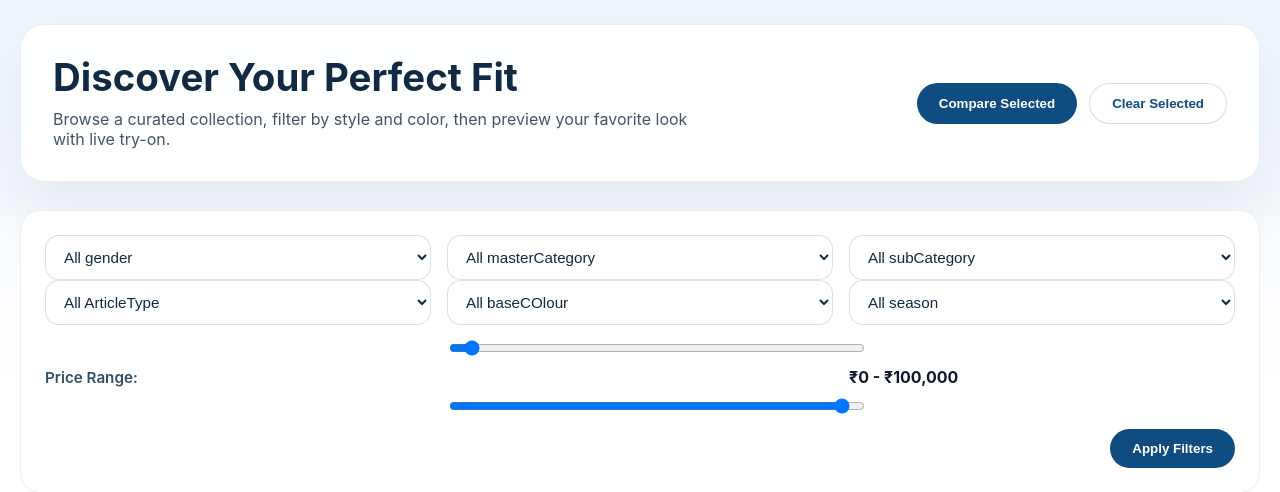
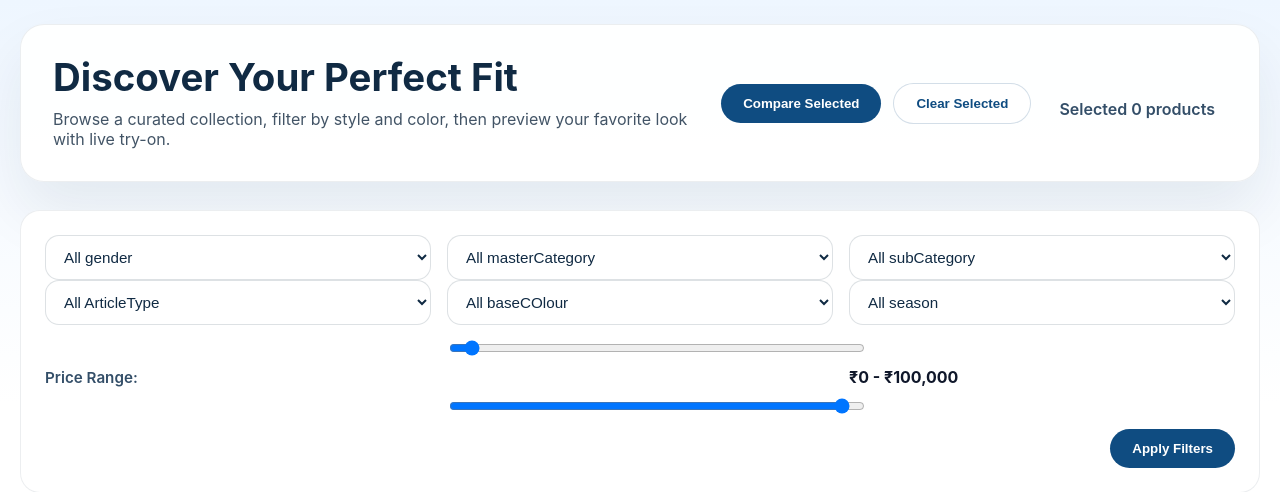
Before and after one commit to varmanishanth90-glitch/AIML_Ecommers_web_app, a Flask app: page / in a window 1280 px wide. Shown: the top 492 px of the page. Run offline with Flask 3, Linux system fonts and the light colour scheme; data that the repository does not hold is empty.

Commit message:
tryon and compare button issue resloved

```diff
--- a/static/style.css
+++ b/static/style.css
@@ -44,6 +44,31 @@ main {
     display: flex;
     gap: 12px;
     flex-wrap: wrap;
+    align-items: center;
+}
+
+.selection-summary {
+    display: flex;
+    flex-wrap: wrap;
+    gap: 12px;
+    align-items: center;
+    margin-top: 12px;
+    color: #334e68;
+    font-weight: 600;
+}
+
+.selected-products-list {
+    display: flex;
+    flex-wrap: wrap;
+    gap: 8px;
+}
+
+.product-chip {
+    background: rgba(15, 75, 129, 0.1);
+    color: #0f4c81;
+    padding: 8px 12px;
+    border-radius: 999px;
+    font-size: 0.9rem;
 }
 
 .hero-button,
--- a/templates/index.html
+++ b/templates/index.html
@@ -12,8 +12,12 @@
                 <p>Browse a curated collection, filter by style and color, then preview your favorite look with live try-on.</p>
             </div>
             <div class="hero-actions">
-                <button class="hero-button" onclick="compareProducts()">Compare Selected</button>
-                <button class="hero-button secondary" onclick="clearSelectedProducts()">Clear Selected</button>
+                <button id="compare-button" type="button" class="hero-button" onclick="compareProducts()">Compare Selected</button>
+                <button type="button" class="hero-button secondary" onclick="clearSelectedProducts()">Clear Selected</button>
+            </div>
+            <div class="selection-summary">
+                <span>Selected <span id="selected-count">0</span> products</span>
+                <div id="selected-products-list" class="selected-products-list"></div>
             </div>
         </section>
 
@@ -199,7 +203,7 @@
                 productMap[p.id] = p;
                 grid.innerHTML += `
                     <div class="product-card">
-                        <input type="checkbox" value="${p.id}" onchange="toggleProduct(this)">
+                        <input type="checkbox" value="${p.id}" onchange="toggleProduct(this)" ${selectedProducts.includes(p.id) ? 'checked' : ''}>
                         <img src="${p.image_url}" alt="${p.productDisplayname}" loading="lazy" decoding="async">
                         <h4>${p.productDisplayname}</h4>
                         <p>₹${p.price}</p>
@@ -216,6 +220,7 @@
                 <span>Page ${page}</span>
                 <button onclick="loadProducts(${page+1})" ${data.products.length < perPage ? 'disabled' : ''}>Next</button>
             `;
+            updateSelectionState();
         }
 
         // Handle product selection
@@ -235,6 +240,7 @@
                 selectedProducts = selectedProducts.filter(id => id !== productId);
                 delete selectedProductsData[productId];
             }
+            updateSelectionState();
         }
 
         function openTryOnModal(productId) {
@@ -311,10 +317,12 @@
             userImage = new Image();
             userImage.onload = () => {
                 const product = productMap[activeTryOnProductId];
-                if (!product) return;
+                if (!product || !product.image_url) {
+                    alert("Unable to find the selected product image. Please try a different item.");
+                    return;
+                }
 
                 productOverlayImage = new Image();
-                productOverlayImage.crossOrigin = "anonymous";
                 productOverlayImage.onload = () => {
                     document.getElementById("tryon-placeholder").style.display = "none";
                     document.getElementById("tryon-preview-panel").style.display = "block";
@@ -344,6 +352,7 @@
             selectedProducts = [];
             selectedProductsData = {};
             document.querySelectorAll('#product-grid input[type="checkbox"]').forEach(cb => cb.checked = false);
+            updateSelectionState();
         }
 
         async function tryOnSelectedProduct() {
@@ -358,11 +367,13 @@
             }
 
             productOverlayImage = new Image();
-            productOverlayImage.crossOrigin = "anonymous";
             productOverlayImage.onload = () => {
                 showTryOnControls();
                 autoFitTryOn();
                 drawTryOn();
+            };
+            productOverlayImage.onerror = () => {
+                alert("Failed to load product preview image. Please try another product or refresh the page.");
             };
             productOverlayImage.src = product.image_url;
         }
@@ -380,6 +391,10 @@
                 body: JSON.stringify({products: selectedProducts})
             });
             let data = await response.json();
+            if (!response.ok) {
+                alert(data.error || "Unable to compare products. Please try again.");
+                return;
+            }
 
             document.getElementById("comparison-box").style.display = "block";
             let resultsDiv = document.getElementById("comparison-results");
@@ -408,6 +423,25 @@
         document.getElementById("min_price").addEventListener("input", updatePriceValue);
         document.getElementById("max_price").addEventListener("input", updatePriceValue);
         document.getElementById("reference-image-input").addEventListener("change", handleReferenceImageUpload);
+
+        function updateSelectionState() {
+            document.getElementById("selected-count").textContent = selectedProducts.length;
+            document.getElementById("compare-button").disabled = selectedProducts.length < 2;
+
+            const list = document.getElementById("selected-products-list");
+            list.innerHTML = "";
+            selectedProducts.forEach(id => {
+                const product = selectedProductsData[id];
+                if (product) {
+                    const chip = document.createElement("span");
+                    chip.className = "product-chip";
+                    chip.textContent = product.productDisplayname;
+                    list.appendChild(chip);
+                }
+            });
+        }
+
+        updateSelectionState();
         document.getElementById("tryon-scale").addEventListener("input", event => {
             tryOnScale = parseFloat(event.target.value);
             drawTryOn();
```
